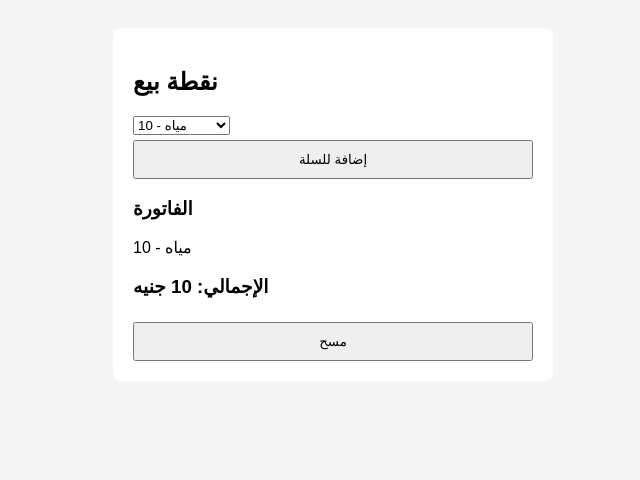
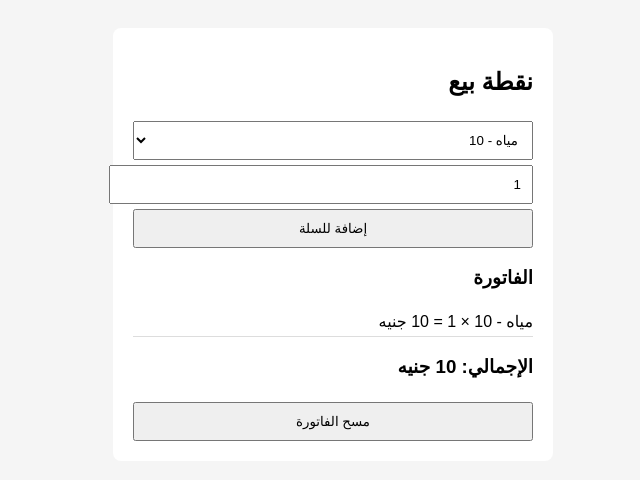
Before and after one commit to mohammedelsonbaty866-jpg/pos-full, a plain HTML site: page index.html in a window 1280 px wide. Both pictures are taken after a click on the button "إضافة للسلة". Shown: the whole page, without its empty margins (307-947 px from the left). Drawn offline with Linux system fonts and the light colour scheme.

Commit message:
Enhance POS with quantity input and total calculation

```diff
--- a/index.html
+++ b/index.html
@@ -2,12 +2,14 @@
 <html lang="ar">
 <head>
   <meta charset="UTF-8">
-  <title>POS كامل</title>
+  <title>POS كامل بالكميات</title>
+
   <style>
     body {
       font-family: Arial;
       background: #f5f5f5;
       padding: 20px;
+      direction: rtl;
     }
     .pos {
       background: white;
@@ -16,7 +18,7 @@
       margin: auto;
       border-radius: 8px;
     }
-    button {
+    select, input, button {
       width: 100%;
       padding: 10px;
       margin-top: 5px;
@@ -24,6 +26,10 @@
     ul {
       padding: 0;
       list-style: none;
+    }
+    li {
+      border-bottom: 1px solid #ddd;
+      padding: 5px 0;
     }
   </style>
 </head>
@@ -38,28 +44,35 @@
       <option value="20">شيكولاتة - 20</option>
     </select>
 
+    <input type="number" id="qty" value="1" min="1" placeholder="الكمية">
+
     <button onclick="addItem()">إضافة للسلة</button>
 
     <h3>الفاتورة</h3>
     <ul id="cart"></ul>
 
     <h3>الإجمالي: <span id="total">0</span> جنيه</h3>
-    <button onclick="clearCart()">مسح</button>
+
+    <button onclick="clearCart()">مسح الفاتورة</button>
   </div>
 
   <script>
     let total = 0;
 
     function addItem() {
-      const select = document.getElementById("product");
-      const price = Number(select.value);
-      const name = select.options[select.selectedIndex].text;
+      const product = document.getElementById("product");
+      const price = Number(product.value);
+      const name = product.options[product.selectedIndex].text;
 
-      total += price;
+      const qty = Number(document.getElementById("qty").value);
+
+      const itemTotal = price * qty;
+      total += itemTotal;
+
       document.getElementById("total").innerText = total;
 
       const li = document.createElement("li");
-      li.innerText = name;
+      li.innerText = `${name} × ${qty} = ${itemTotal} جنيه`;
       document.getElementById("cart").appendChild(li);
     }
 
```
